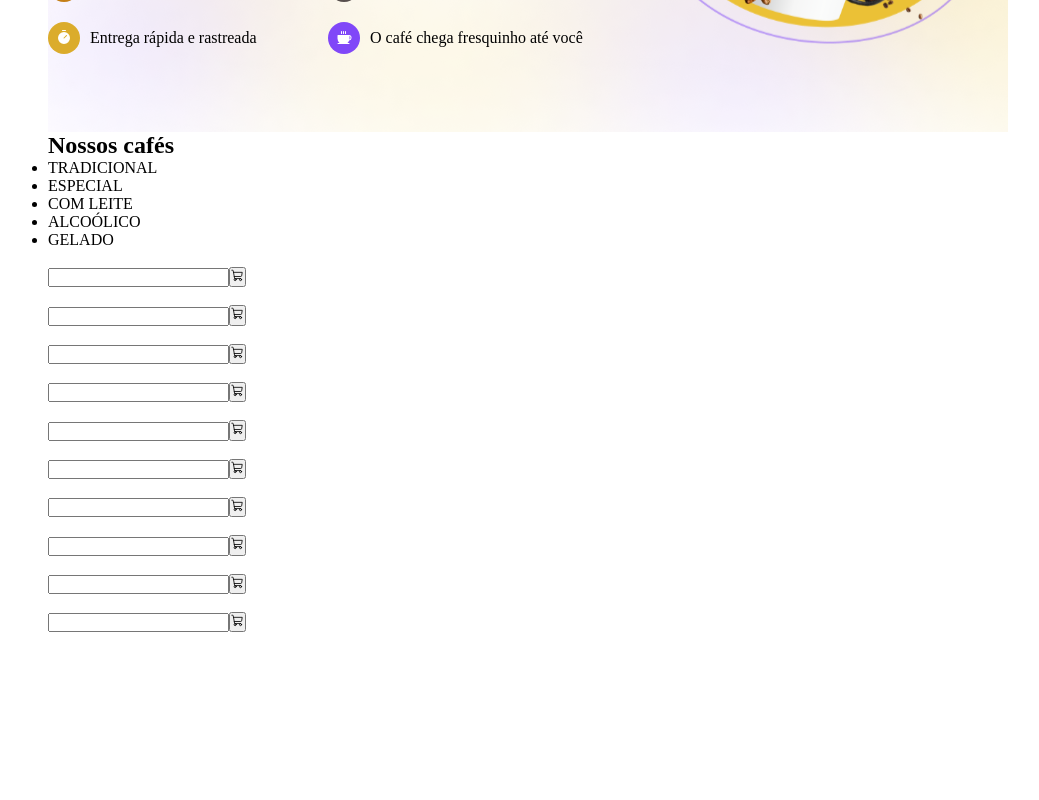
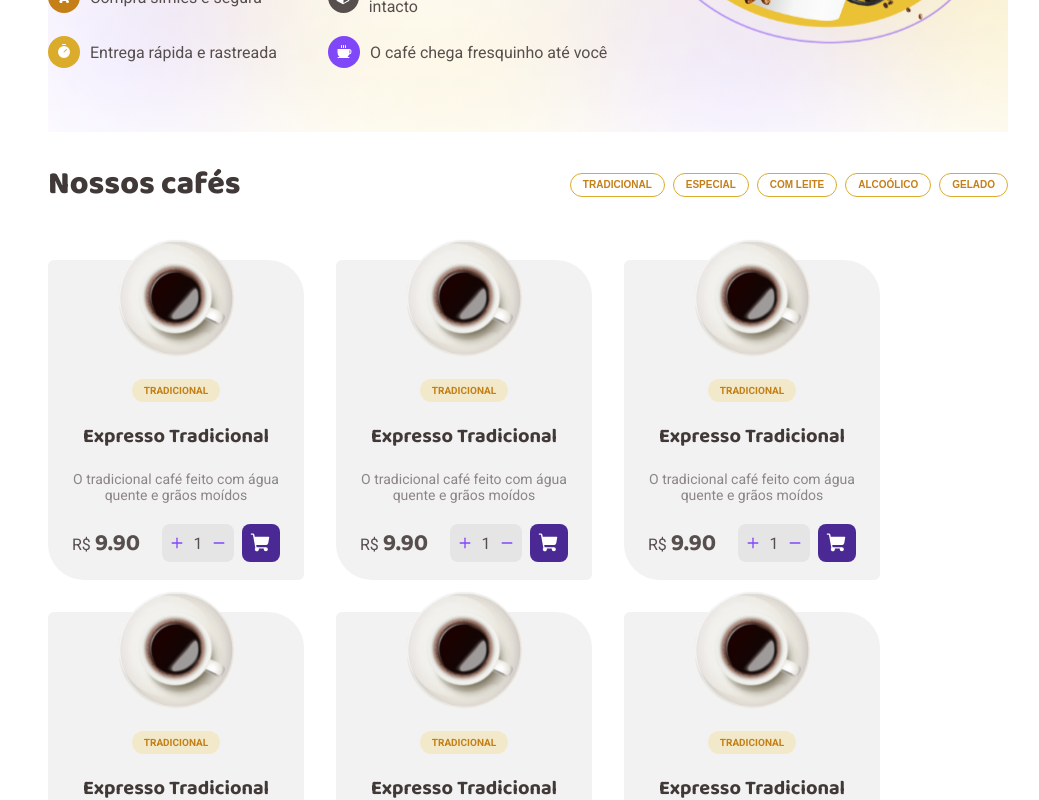
Before and after one commit to rafaelmfs/Coffee-Delivery, a React (Vite) app: page / in a window 1280 px wide. Shown: the part 420-1220 px from the top of the page, without its empty margins (112-1151 px from the left). Before the commit the page ends 1052 px from the top, so only its background shows below. Built offline with nearby package versions, Linux system fonts and the light colour scheme.

Commit message:
Terminando de criar e estilizar a pagina home

```diff
--- a/src/components/Header/style.ts
+++ b/src/components/Header/style.ts
@@ -34,7 +34,7 @@ export const Location = styled.div`
   align-items: center;
   justify-content: center;
 
-  width: 9.125rem;
+  max-width: 12rem;
   border-radius: 6px;
   padding: 0.5rem; /* 8px */
   gap: 4px;
--- a/src/pages/Home/Components/CoffeeCard/index.tsx
+++ /dev/null
@@ -1,21 +0,0 @@
-import { ShoppingCart } from 'phosphor-react'
-
-export function CoffeeCard() {
-  return (
-    <div>
-      <img src="" alt="" />
-      <span className="tag"></span>
-      <strong className="name"></strong>
-      <p className="description"></p>
-      <div className="buy-area">
-        <span className="price"></span>
-        <div className="actions">
-          <input type="number" className="amount" />
-          <button>
-            <ShoppingCart />
-          </button>
-        </div>
-      </div>
-    </div>
-  )
-}
--- /dev/null
+++ b/src/pages/Home/Components/CoffeeMenu/CoffeeCard/index.tsx
@@ -0,0 +1,36 @@
+import { Minus, Plus, ShoppingCart } from 'phosphor-react'
+import { Card, Counter } from './style'
+
+export function CoffeeCard() {
+  return (
+    <Card>
+      <img src="/src/assets/coffee/Americano.svg" alt="" />
+      <div className="tags">
+        <span className="tag">Tradicional</span>
+      </div>
+      <strong className="name">Expresso Tradicional</strong>
+      <p className="description">
+        O tradicional café feito com água quente e grãos moídos
+      </p>
+      <div className="buy-area">
+        <span>
+          R$ <strong className="price">9.90</strong>
+        </span>
+        <div className="actions">
+          <Counter>
+            <button>
+              <Plus weight="bold" />
+            </button>
+            <span>1</span>
+            <button>
+              <Minus weight="bold" />
+            </button>
+          </Counter>
+          <button className="cart">
+            <ShoppingCart weight="fill" />
+          </button>
+        </div>
+      </div>
+    </Card>
+  )
+}
--- /dev/null
+++ b/src/pages/Home/Components/CoffeeMenu/CoffeeCard/style.ts
@@ -0,0 +1,130 @@
+import styled from 'styled-components'
+
+export const Card = styled.div`
+  display: flex;
+  flex-direction: column;
+  justify-content: space-around;
+  align-items: center;
+  text-align: center;
+
+  width: 16rem;
+  height: 20rem;
+  padding: 0 1.25rem;
+  background-color: ${(props) => props.theme['base-card']};
+
+  border-radius: 6px 36px;
+
+  .tags {
+    display: flex;
+    align-items: center;
+    justify-content: center;
+    gap: 0.25rem;
+  }
+
+  .tag {
+    display: flex;
+    align-items: center;
+    justify-content: center;
+
+    padding: 0.375rem 0.75rem;
+    text-transform: uppercase;
+    font-size: 0.625rem;
+    font-weight: 700;
+
+    border-radius: 50px;
+    color: ${(props) => props.theme['yellow-dark']};
+    background: ${(props) => props.theme['yellow-light']};
+  }
+
+  .name {
+    font-family: 'baloo 2';
+    font-weight: 700;
+    font-size: 1.25rem;
+    line-height: 130%;
+
+    color: ${(props) => props.theme['base-subtitle']};
+  }
+
+  .description {
+    font-family: 'Roboto';
+    font-size: 0.875rem;
+    font-weight: 400;
+
+    color: ${(props) => props.theme['base-label']};
+  }
+
+  .buy-area {
+    display: flex;
+    align-items: center;
+    justify-content: space-between;
+    width: 13rem;
+
+    margin-bottom: 0.375rem;
+  }
+
+  .price {
+    font-family: 'baloo 2';
+    font-size: 1.5rem;
+    font-weight: bold;
+  }
+
+  .actions {
+    display: flex;
+    align-items: center;
+    justify-content: space-between;
+
+    gap: 0.5rem;
+  }
+
+  .cart {
+    display: flex;
+    align-items: center;
+    justify-content: center;
+
+    width: 2.375rem;
+    height: 2.375rem;
+    border-radius: 8px;
+
+    background: ${(props) => props.theme['purple-dark']};
+    color: ${(props) => props.theme.white};
+    font-size: 1.375rem;
+  }
+
+  .cart:hover {
+    background: ${(props) => props.theme['purple-neutral']};
+    cursor: pointer;
+  }
+
+  img {
+    width: 7.5rem;
+    height: auto;
+    margin-top: -15%;
+  }
+`
+
+export const Counter = styled.div`
+  display: flex;
+  align-items: center;
+  justify-content: space-between;
+
+  height: 2.375rem;
+  width: 4.5rem;
+  background: ${(props) => props.theme['base-button']};
+  padding: 0.5rem;
+  font-size: 1rem;
+  border-radius: 8px;
+
+  button {
+    display: flex;
+    align-items: center;
+    justify-content: center;
+
+    font-size: 0.875rem;
+    color: ${(props) => props.theme['purple-neutral']};
+  }
+
+  button:hover {
+    color: ${(props) => props.theme['purple-dark']};
+    cursor: pointer;
+  }
+`
--- /dev/null
+++ b/src/pages/Home/Components/CoffeeMenu/index.tsx
@@ -0,0 +1,43 @@
+import { CoffeeCard } from './CoffeeCard'
+import { CoffeeContainer, CoffeeList, FilterList } from './style'
+
+export function CoffeeMenu() {
+  return (
+    <CoffeeContainer>
+      <div className="header">
+        <h2>Nossos cafés</h2>
+        <nav>
+          <FilterList>
+            <li>
+              <button>TRADICIONAL</button>
+            </li>
+            <li>
+              <button>ESPECIAL</button>
+            </li>
+            <li>
+              <button>COM LEITE</button>
+            </li>
+            <li>
+              <button>ALCOÓLICO</button>
+            </li>
+            <li>
+              <button>GELADO</button>
+            </li>
+          </FilterList>
+        </nav>
+      </div>
+      <CoffeeList>
+        <CoffeeCard />
+        <CoffeeCard />
+        <CoffeeCard />
+        <CoffeeCard />
+        <CoffeeCard />
+        <CoffeeCard />
+        <CoffeeCard />
+        <CoffeeCard />
+        <CoffeeCard />
+        <CoffeeCard />
+      </CoffeeList>
+    </CoffeeContainer>
+  )
+}
--- /dev/null
+++ b/src/pages/Home/Components/CoffeeMenu/style.ts
@@ -0,0 +1,62 @@
+import styled from 'styled-components'
+
+export const CoffeeContainer = styled.section`
+  display: flex;
+  flex-direction: column;
+  padding: 2rem 0;
+
+  .header {
+    display: flex;
+    align-items: center;
+    justify-content: space-between;
+
+    color: ${(props) => props.theme['base-subtitle']};
+  }
+
+  h2 {
+    font-family: 'Baloo 2';
+    font-weight: 800;
+    font-size: 2rem;
+    line-height: 130%;
+  }
+`
+
+export const FilterList = styled.ul`
+  display: flex;
+  align-items: center;
+  justify-content: space-between;
+
+  gap: 0.5rem;
+  list-style: none;
+
+  button {
+    display: flex;
+    align-items: center;
+    justify-content: center;
+
+    height: 1.5rem;
+    padding: 0.375rem 0.75rem;
+    border: 1px solid ${(props) => props.theme['yellow-neutral']};
+    border-radius: 100px;
+    color: ${(props) => props.theme['yellow-dark']};
+    transition: 200ms;
+
+    font-weight: 700;
+    font-size: 0.625rem;
+    line-height: 130%;
+  }
+
+  button:hover {
+    cursor: pointer;
+    background: ${(props) => props.theme['yellow-dark']};
+    color: ${(props) => props.theme.white};
+  }
+`
+
+export const CoffeeList = styled.div`
+  display: flex;
+  align-items: center;
+  flex-wrap: wrap;
+  gap: 2rem;
+  margin-top: 3.375rem;
+`
--- a/src/pages/Home/index.tsx
+++ b/src/pages/Home/index.tsx
@@ -1,15 +1,7 @@
 import { Coffee, Package, ShoppingCart, Timer } from 'phosphor-react'
+import { CoffeeMenu } from './Components/CoffeeMenu'
 import { Illustration } from './Components/Illustration'
-import { CoffeeCard } from './Components/CoffeeCard'
-import {
-  CoffeeContainer,
-  CoffeeList,
-  FilterList,
-  HomeContainer,
-  Icon,
-  Intro,
-  Items,
-} from './style'
+import { HomeContainer, Icon, Intro, Items } from './style'
 
 export function Home() {
   return (
@@ -50,42 +42,7 @@ export function Home() {
         </section>
         <Illustration />
       </Intro>
-      <CoffeeContainer>
-        <div>
-          <h2>Nossos cafés</h2>
-          <FilterList>
-            <ul>
-              <li>
-                <span>TRADICIONAL</span>
-              </li>
-              <li>
-                <span>ESPECIAL</span>
-              </li>
-              <li>
-                <span>COM LEITE</span>
-              </li>
-              <li>
-                <span>ALCOÓLICO</span>
-              </li>
-              <li>
-                <span>GELADO</span>
-              </li>
-            </ul>
-          </FilterList>
-        </div>
-        <CoffeeList>
-          <CoffeeCard />
-          <CoffeeCard />
-          <CoffeeCard />
-          <CoffeeCard />
-          <CoffeeCard />
-          <CoffeeCard />
-          <CoffeeCard />
-          <CoffeeCard />
-          <CoffeeCard />
-          <CoffeeCard />
-        </CoffeeList>
-      </CoffeeContainer>
+      <CoffeeMenu />
     </HomeContainer>
   )
 }
--- a/src/pages/Home/style.ts
+++ b/src/pages/Home/style.ts
@@ -27,12 +27,17 @@ export const Intro = styled.div`
     font-weight: 800;
     font-size: 3rem;
     line-height: 130%;
+
+    color: ${(props) => props.theme['base-title']};
   }
 
   p {
     font-family: 'Roboto';
     font-size: 1.25rem;
     line-height: 130%;
+
+    color: ${(props) => props.theme['base-subtitle']};
+    margin-top: 1rem;
   }
 `
 
@@ -80,9 +85,3 @@ export const Icon = styled.div`
           background: ${props.theme['purple-neutral']};
         `}
 `
-
-export const CoffeeContainer = styled.section``
-
-export const FilterList = styled.nav``
-
-export const CoffeeList = styled.div``
--- a/src/styles/global.ts
+++ b/src/styles/global.ts
@@ -5,5 +5,18 @@ export const GlobalStyles = createGlobalStyle`
     margin: 0;
     padding: 0;
     box-sizing: border-box;
+
+  }
+
+  button, input {
+    background: transparent;
+    border: 0;
+    outline: none;
+  }
+
+  body{
+    font-family: 'roboto', sans-serif;
+    color: ${(props) => props.theme['base-text']};
+
   }
 `
```
